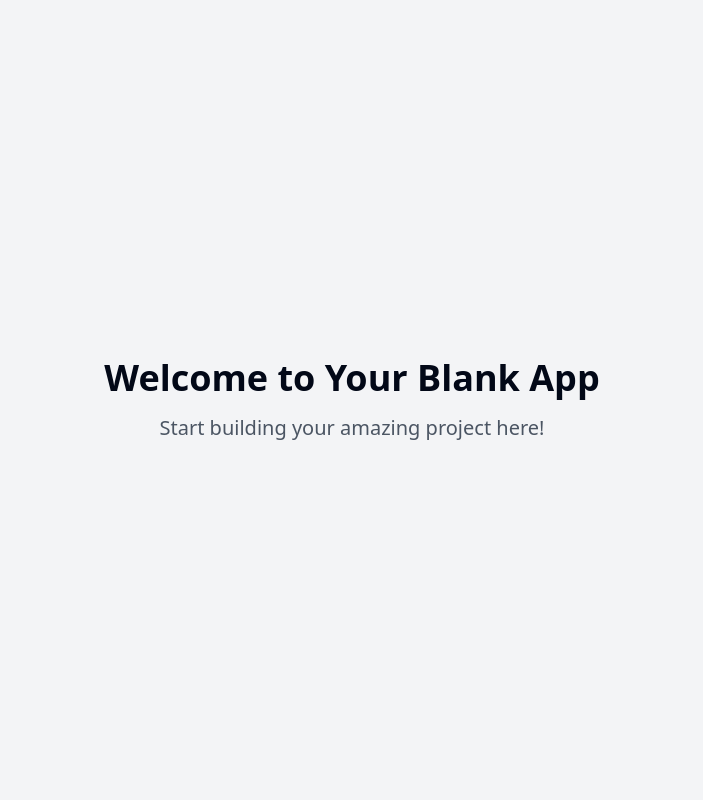
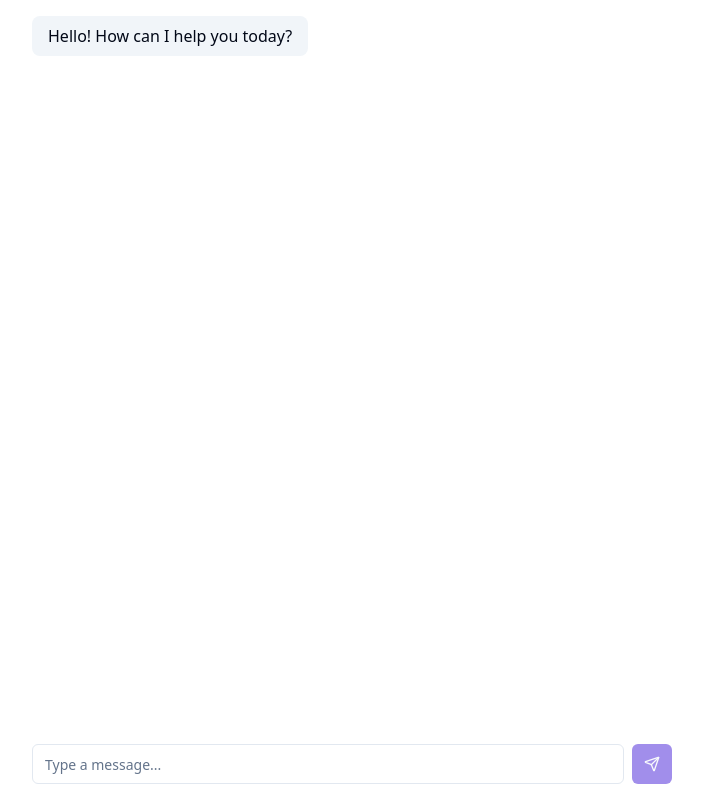
Before and after one commit to srini072019/chatty-blank-slate-bot, a React (Vite) app: page / in a window 1280 px wide. Shown: the whole page, without its empty margins (288-991 px from the left). Built offline with nearby package versions, Linux system fonts and the light colour scheme.

Commit message:
Create blank chatbot app

```diff
--- /dev/null
+++ b/src/components/Chat.tsx
@@ -0,0 +1,38 @@
+
+import { useState } from "react";
+import Message from "./Message";
+import ChatInput from "./ChatInput";
+
+interface ChatMessage {
+  content: string;
+  isUser: boolean;
+}
+
+const Chat = () => {
+  const [messages, setMessages] = useState<ChatMessage[]>([
+    { content: "Hello! How can I help you today?", isUser: false },
+  ]);
+
+  const handleSendMessage = (message: string) => {
+    setMessages((prev) => [
+      ...prev,
+      { content: message, isUser: true },
+      { content: "I'm a demo bot. I'll echo your message: " + message, isUser: false },
+    ]);
+  };
+
+  return (
+    <div className="flex flex-col h-screen max-w-2xl mx-auto p-4">
+      <div className="flex-1 space-y-4 overflow-y-auto mb-4">
+        {messages.map((message, index) => (
+          <Message key={index} {...message} />
+        ))}
+      </div>
+      <div className="sticky bottom-0 bg-background pt-2">
+        <ChatInput onSendMessage={handleSendMessage} />
+      </div>
+    </div>
+  );
+};
+
+export default Chat;
--- /dev/null
+++ b/src/components/ChatInput.tsx
@@ -0,0 +1,37 @@
+
+import { Button } from "@/components/ui/button";
+import { Input } from "@/components/ui/input";
+import { Send } from "lucide-react";
+import { useState } from "react";
+
+interface ChatInputProps {
+  onSendMessage: (message: string) => void;
+}
+
+const ChatInput = ({ onSendMessage }: ChatInputProps) => {
+  const [message, setMessage] = useState("");
+
+  const handleSubmit = (e: React.FormEvent) => {
+    e.preventDefault();
+    if (message.trim()) {
+      onSendMessage(message);
+      setMessage("");
+    }
+  };
+
+  return (
+    <form onSubmit={handleSubmit} className="flex gap-2">
+      <Input
+        value={message}
+        onChange={(e) => setMessage(e.target.value)}
+        placeholder="Type a message..."
+        className="flex-1"
+      />
+      <Button type="submit" size="icon">
+        <Send className="h-4 w-4" />
+      </Button>
+    </form>
+  );
+};
+
+export default ChatInput;
--- /dev/null
+++ b/src/components/Message.tsx
@@ -0,0 +1,22 @@
+
+import { cn } from "@/lib/utils";
+
+interface MessageProps {
+  content: string;
+  isUser: boolean;
+}
+
+const Message = ({ content, isUser }: MessageProps) => {
+  return (
+    <div
+      className={cn(
+        "px-4 py-2 rounded-lg max-w-[80%] w-fit",
+        isUser ? "ml-auto bg-primary text-primary-foreground" : "bg-secondary"
+      )}
+    >
+      {content}
+    </div>
+  );
+};
+
+export default Message;
--- a/src/index.css
+++ b/src/index.css
@@ -1,3 +1,4 @@
+
 @tailwind base;
 @tailwind components;
 @tailwind utilities;
@@ -6,87 +7,24 @@
   :root {
     --background: 0 0% 100%;
     --foreground: 222.2 84% 4.9%;
-
     --card: 0 0% 100%;
     --card-foreground: 222.2 84% 4.9%;
-
     --popover: 0 0% 100%;
     --popover-foreground: 222.2 84% 4.9%;
-
-    --primary: 222.2 47.4% 11.2%;
+    --primary: 252 70% 74%;
     --primary-foreground: 210 40% 98%;
-
     --secondary: 210 40% 96.1%;
     --secondary-foreground: 222.2 47.4% 11.2%;
-
     --muted: 210 40% 96.1%;
     --muted-foreground: 215.4 16.3% 46.9%;
-
     --accent: 210 40% 96.1%;
     --accent-foreground: 222.2 47.4% 11.2%;
-
     --destructive: 0 84.2% 60.2%;
     --destructive-foreground: 210 40% 98%;
-
     --border: 214.3 31.8% 91.4%;
     --input: 214.3 31.8% 91.4%;
-    --ring: 222.2 84% 4.9%;
-
+    --ring: 252 70% 74%;
     --radius: 0.5rem;
-
-    --sidebar-background: 0 0% 98%;
-
-    --sidebar-foreground: 240 5.3% 26.1%;
-
-    --sidebar-primary: 240 5.9% 10%;
-
-    --sidebar-primary-foreground: 0 0% 98%;
-
-    --sidebar-accent: 240 4.8% 95.9%;
-
-    --sidebar-accent-foreground: 240 5.9% 10%;
-
-    --sidebar-border: 220 13% 91%;
-
-    --sidebar-ring: 217.2 91.2% 59.8%;
-  }
-
-  .dark {
-    --background: 222.2 84% 4.9%;
-    --foreground: 210 40% 98%;
-
-    --card: 222.2 84% 4.9%;
-    --card-foreground: 210 40% 98%;
-
-    --popover: 222.2 84% 4.9%;
-    --popover-foreground: 210 40% 98%;
-
-    --primary: 210 40% 98%;
-    --primary-foreground: 222.2 47.4% 11.2%;
-
-    --secondary: 217.2 32.6% 17.5%;
-    --secondary-foreground: 210 40% 98%;
-
-    --muted: 217.2 32.6% 17.5%;
-    --muted-foreground: 215 20.2% 65.1%;
-
-    --accent: 217.2 32.6% 17.5%;
-    --accent-foreground: 210 40% 98%;
-
-    --destructive: 0 62.8% 30.6%;
-    --destructive-foreground: 210 40% 98%;
-
-    --border: 217.2 32.6% 17.5%;
-    --input: 217.2 32.6% 17.5%;
-    --ring: 212.7 26.8% 83.9%;
-    --sidebar-background: 240 5.9% 10%;
-    --sidebar-foreground: 240 4.8% 95.9%;
-    --sidebar-primary: 224.3 76.3% 48%;
-    --sidebar-primary-foreground: 0 0% 100%;
-    --sidebar-accent: 240 3.7% 15.9%;
-    --sidebar-accent-foreground: 240 4.8% 95.9%;
-    --sidebar-border: 240 3.7% 15.9%;
-    --sidebar-ring: 217.2 91.2% 59.8%;
   }
 }
 
@@ -94,7 +32,6 @@
   * {
     @apply border-border;
   }
-
   body {
     @apply bg-background text-foreground;
   }
--- a/src/pages/Index.tsx
+++ b/src/pages/Index.tsx
@@ -1,14 +1,8 @@
-// Update this page (the content is just a fallback if you fail to update the page)
+
+import Chat from "@/components/Chat";
 
 const Index = () => {
-  return (
-    <div className="min-h-screen flex items-center justify-center bg-gray-100">
-      <div className="text-center">
-        <h1 className="text-4xl font-bold mb-4">Welcome to Your Blank App</h1>
-        <p className="text-xl text-gray-600">Start building your amazing project here!</p>
-      </div>
-    </div>
-  );
+  return <Chat />;
 };
 
 export default Index;
```
